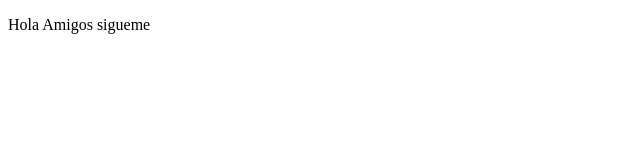
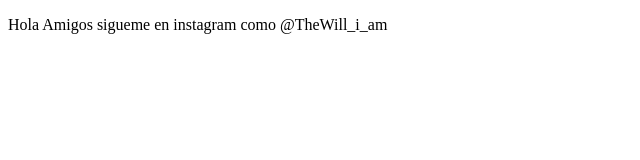
Before and after one commit to thewillgb/projectDemoCoursePreWork, a plain HTML site: page index.html in a window 1280 px wide. Shown: the whole page, without its empty margins (0-640 px from the left). Drawn offline with Linux system fonts and the light colour scheme.

Commit message:
Agreganis sitio de instagram

```diff
--- a/index.html
+++ b/index.html
@@ -8,7 +8,7 @@
 </head>
 <body>
     <p>
-       Hola Amigos sigueme
+       Hola Amigos sigueme en instagram como @TheWill_i_am
     </p>
 </body>
 </html>
```
